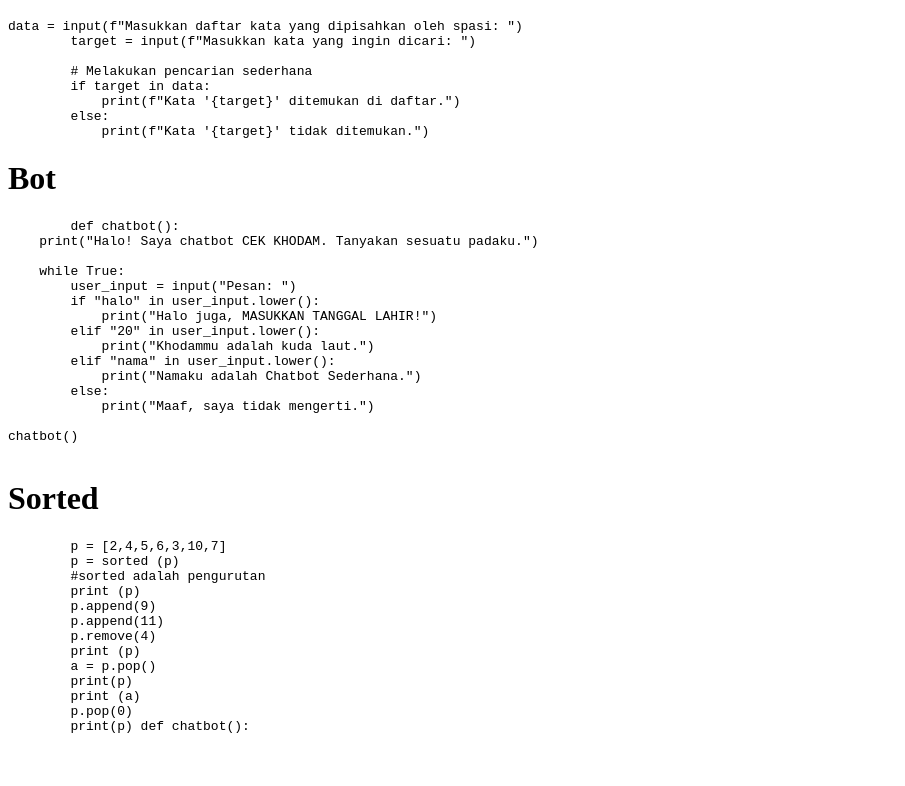
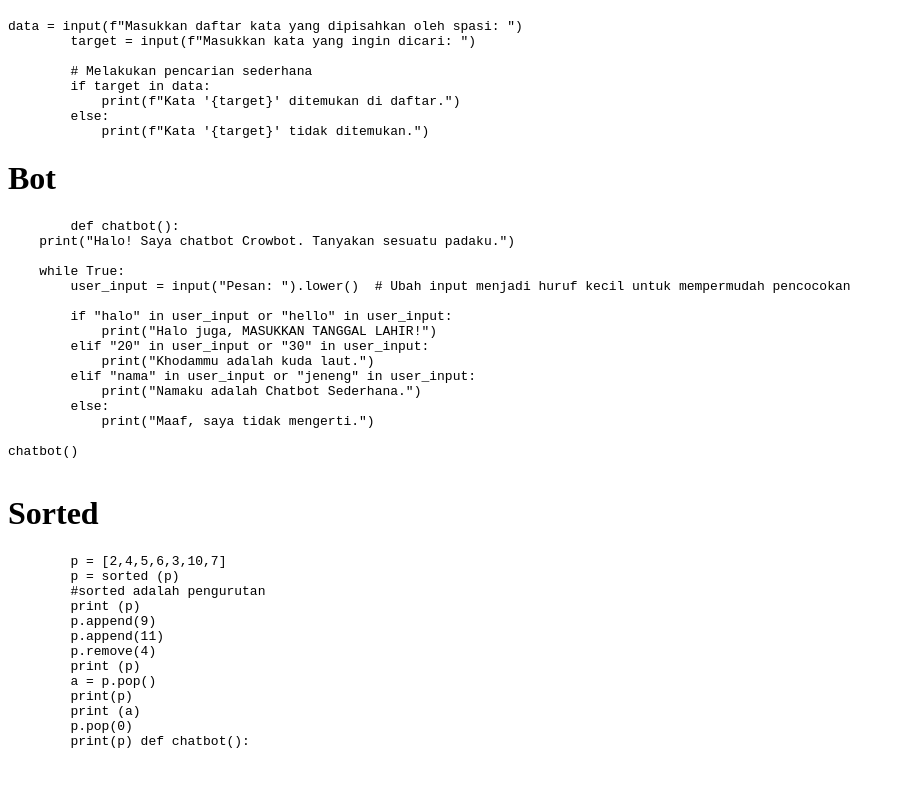
Before and after one commit to fakhrifh/inpor, a plain HTML site: page index.html in a window 1280 px wide. Shown: the part 2047-2833 px from the top of the page, without its empty margins (0-905 px from the left). Drawn offline with Linux system fonts and the light colour scheme.

Commit message:
Update index.html

```diff
--- a/index.html
+++ b/index.html
@@ -149,15 +149,16 @@ void loop() {
     <h1>Bot</h1>
     <pre>
         def chatbot():
-    print("Halo! Saya chatbot CEK KHODAM. Tanyakan sesuatu padaku.")
+    print("Halo! Saya chatbot Crowbot. Tanyakan sesuatu padaku.")
 
     while True:
-        user_input = input("Pesan: ")
-        if "halo" in user_input.lower():
+        user_input = input("Pesan: ").lower()  # Ubah input menjadi huruf kecil untuk mempermudah pencocokan
+
+        if "halo" in user_input or "hello" in user_input:
             print("Halo juga, MASUKKAN TANGGAL LAHIR!")
-        elif "20" in user_input.lower():
+        elif "20" in user_input or "30" in user_input:
             print("Khodammu adalah kuda laut.")
-        elif "nama" in user_input.lower():
+        elif "nama" in user_input or "jeneng" in user_input:
             print("Namaku adalah Chatbot Sederhana.")
         else:
             print("Maaf, saya tidak mengerti.")
```
